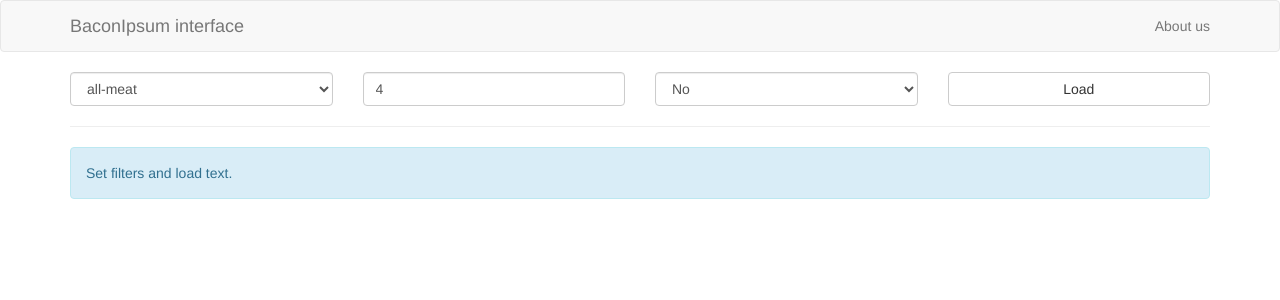
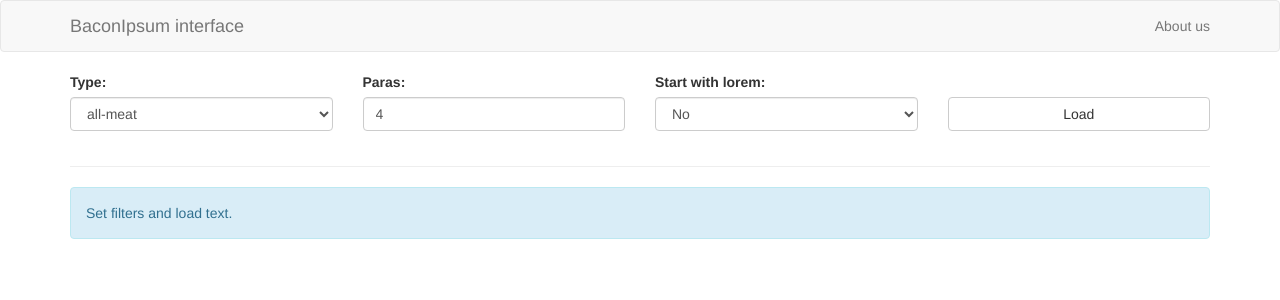
Before and after one commit to plyschik/react-redux-baconipsum-interface, a React (Create React App) app: page / in a window 1280 px wide. Shown: the top 300 px of the page. Built offline with nearby package versions, Linux system fonts and the light colour scheme.

Commit message:
Labels to filters form addded.

```diff
--- a/src/components/Filters.js
+++ b/src/components/Filters.js
@@ -4,22 +4,34 @@ const Filters = (props) => {
     return (
         <div className="row">
             <div className="col-md-3">
+                <div className="form-group">
+                    <label>Type:</label>
                     <select className="form-control fluid" value={ props.redux.type } onChange={ props.redux.changeType }>
                         <option value="all-meat">all-meat</option>
                         <option value="meat-and-filler">meat-and-filler</option>
                     </select>
                 </div>
+            </div>
             <div className="col-md-3">
+                <div className="form-group">
+                    <label>Paras:</label>
                     <input className="form-control fluid" type="text" value={ props.redux.paras } onChange={ props.redux.changeParas } />
                 </div>
+            </div>
             <div className="col-md-3">
+                <div className="form-group">
+                    <label>Start with lorem:</label>
                     <select className="form-control fluid" value={ props.redux.startWithLorem } onChange={ props.redux.changeStartWithLorem }>
                         <option value="0">No</option>
                         <option value="1">Yes</option>
                     </select>
                 </div>
+            </div>
             <div className="col-md-3">
+                <div className="form-group">
+                    <label>&nbsp;</label>
                     <button className="btn btn-default btn-block" onClick={ props.getText } disabled={ props.redux.loading }>Load</button>
+                </div>
             </div>
         </div>
     );
```
Lines whose indentation alone changed are shown as unchanged.
